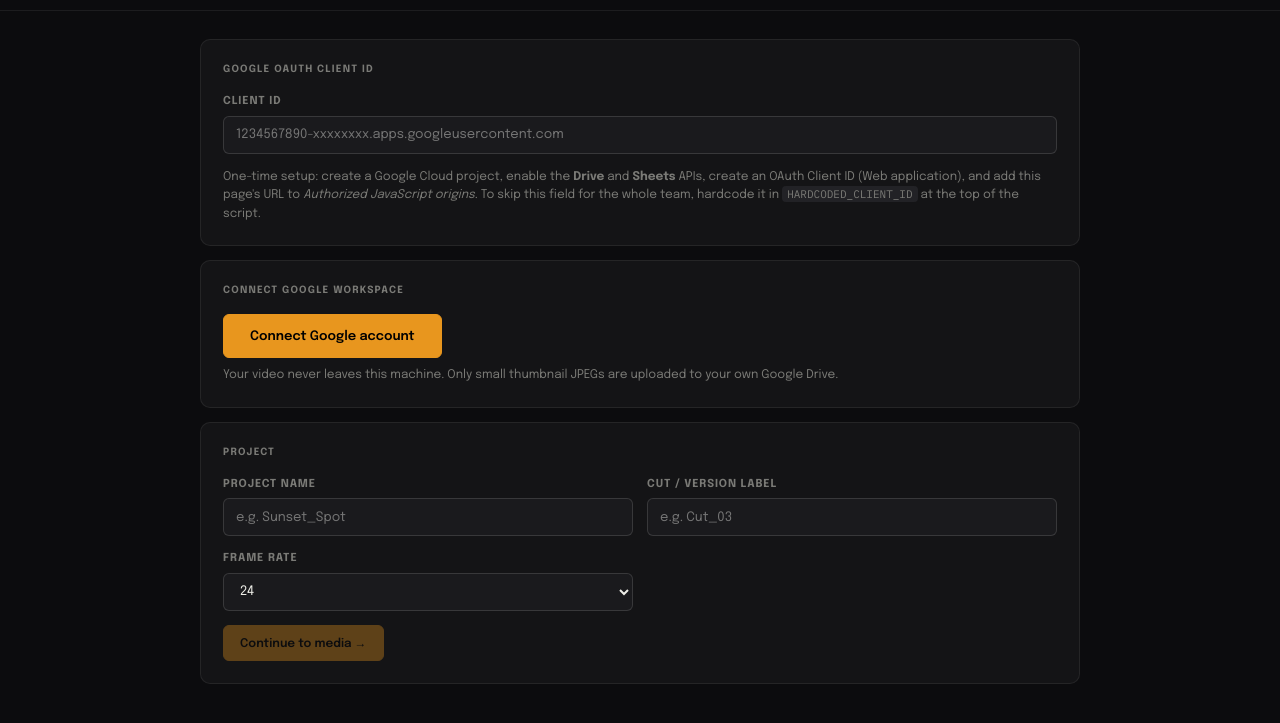
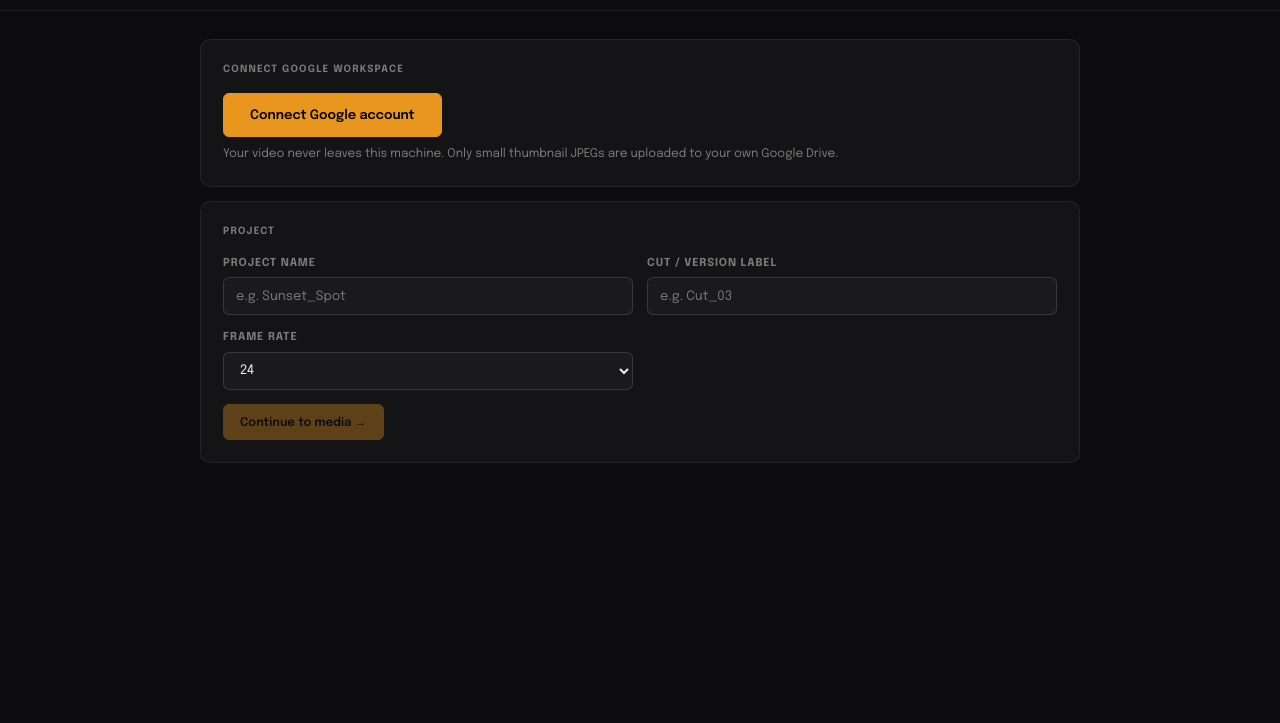
Before and after one commit to FlukeyFlakes/VFX-Tracker, a plain HTML site: page index.html in a window 1280 px wide. Shown: the part 41-764 px from the top of the page. Drawn offline with Linux system fonts and the light colour scheme.

Commit message:
Update index.html

```diff
--- a/index.html
+++ b/index.html
@@ -294,7 +294,7 @@
    VFX SHOT TRACKER — single-file app
    Paste your OAuth Client ID below to skip the input field for the team.
 ════════════════════════════════════════════════════════════════ */
-const HARDCODED_CLIENT_ID = "";
+const HARDCODED_CLIENT_ID = "867951347813-2lp47bhhicsroiaots50msfor2ise89m.apps.googleusercontent.com";
 
 const SCOPES = "https://www.googleapis.com/auth/drive.file https://www.googleapis.com/auth/spreadsheets";
 const THUMB_W = 200;              // thumbnail width (px) per spec
```
